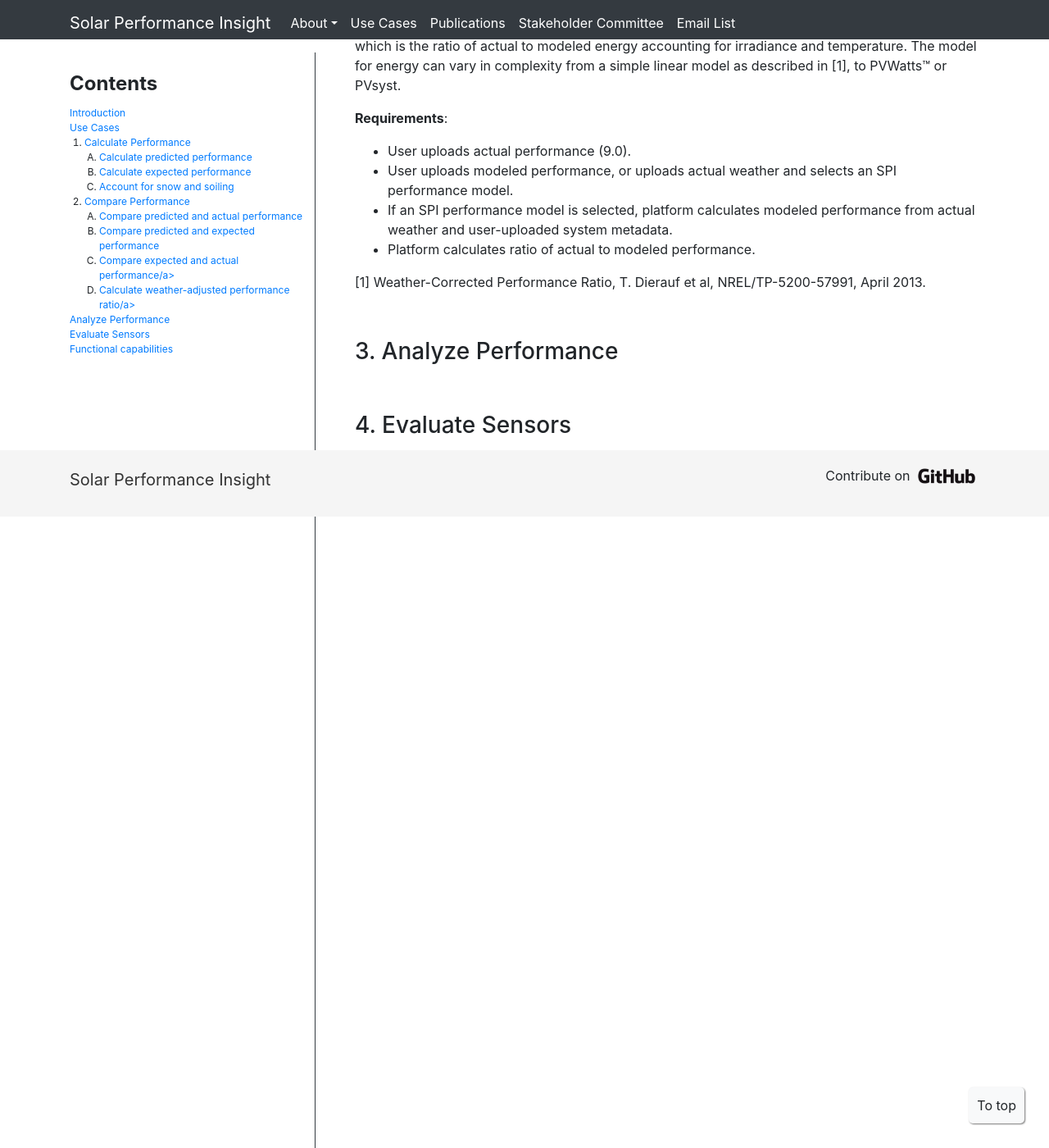
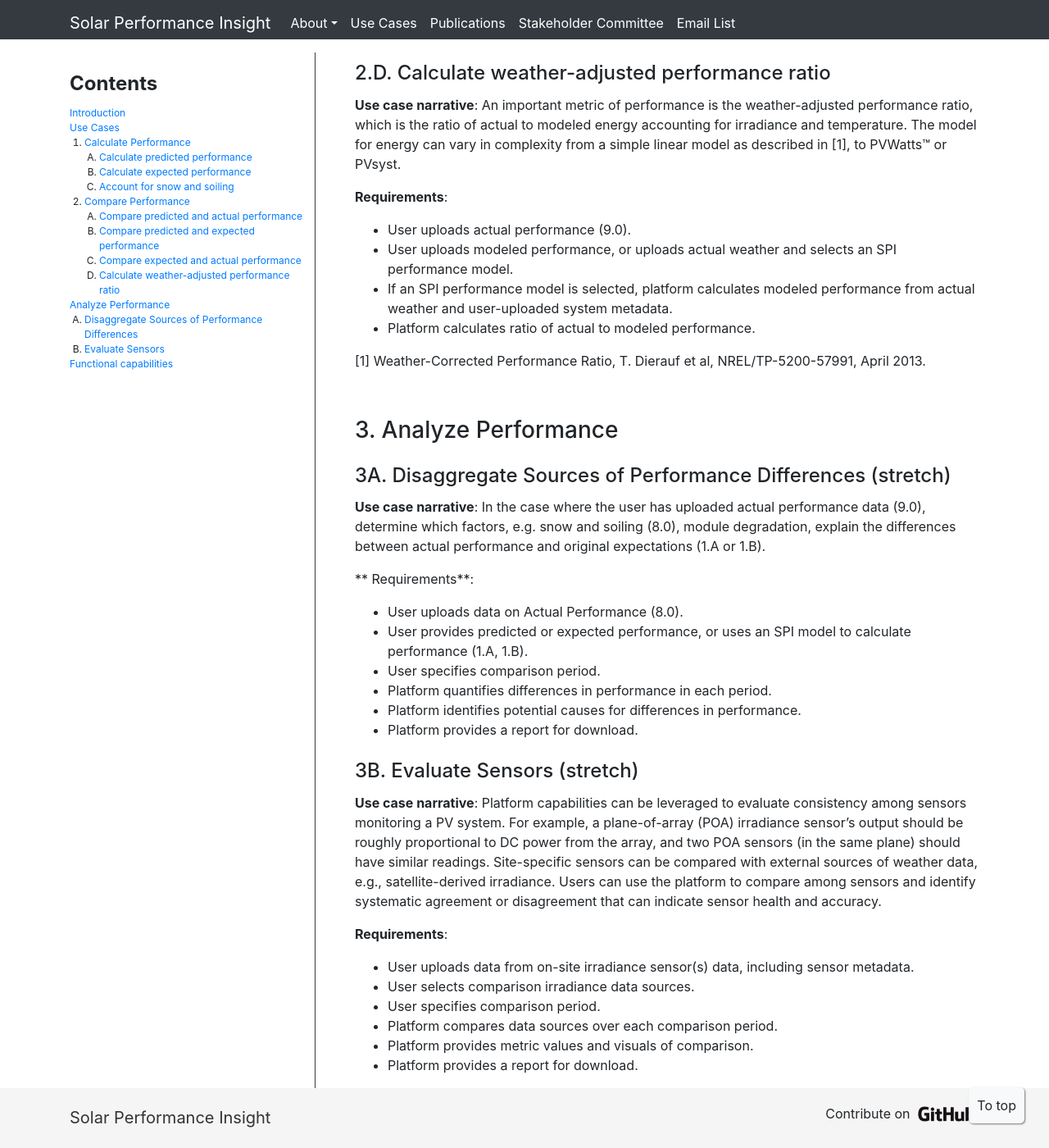
Before and after one commit to SolarPerformanceInsight/SolarPerformanceInsight.github.io, a Jekyll site: the page built from usecases.md, in a window 1280 px wide and 1400 px high, scrolled down 3608 px. Shown: the whole window at 82% size. Built offline with Jekyll 4.4.1, drawn with Linux system fonts in a browser that asks for light colours; some of the changed text lies outside the part shown.

Commit message:
add use case 3

```diff
--- a/_includes/usecase_sidebar.html
+++ b/_includes/usecase_sidebar.html
@@ -14,16 +14,18 @@
         <ol type="A">
           <li><a href="#uc2A">Compare predicted and actual performance</a></li>
           <li><a href="#uc2B">Compare predicted and expected performance</a></li>
-          <li><a href="#uc2C">Compare expected and actual performance/a></li>
-          <li><a href="#uc2D">Calculate weather-adjusted performance ratio/a></li>
+          <li><a href="#uc2C">Compare expected and actual performance</a></li>
+          <li><a href="#uc2D">Calculate weather-adjusted performance ratio</a></li>
         </ol>
       </ol>
       <li><a href="#analyzeperformance">Analyze Performance</a></li>
-      </ol>
-      <li><a href="#evaluatesensors">Evaluate Sensors</a></li>
+        <ol type="A">
+          <li><a href="#uc3A">Disaggregate Sources of Performance Differences</a></li>
+          <li><a href="#uc3B">Evaluate Sensors</a></li>
+        </ol>
       </ol>
   <li><a href="#capabilities">Functional capabilities</a></li>
-    <ol start="5">
+    <ol start="4">
     </ol>
 </ul>
 </div>
--- a/usecases.md
+++ b/usecases.md
@@ -52,7 +52,7 @@ user supplied modeling assumptions and actual weather data.
 ### 1. Calculate Performance {#calculateperformance}
 {: .anchor}
 
-#### 1.A. Calculate predicted performance {#uc1a}
+#### 1.A. Calculate predicted performance {#uc1A}
 {: .anchor}
 
 **Use case narrative**: Using an SPI Performance Model (5.0) with user-provided modeling assumptions,
@@ -66,7 +66,7 @@ user input system metadata (6.0), and user supplied weather data (7.0), calculat
 - Platform executes the performance model.
 - Platform provides a report for download, or returns model output via the API.
 
-#### 1.B. Calculate expected performance {#uc1b}
+#### 1.B. Calculate expected performance {#uc1B}
 {: .anchor}
 
 **Use case narrative**: Using the SPI Performance Model (5.0) with user-provided modeling assumptions,
@@ -82,7 +82,7 @@ calculate system output.
 - Platform executes the performance model.
 - Platform provides a report for download, or returns model output via the API.
 
-#### 1.C. Account for snow and soiling {#uc1c}
+#### 1.C. Account for snow and soiling {#uc1C}
 {: .anchor}
 
 **Use case narrative**: Snow and soiling are two key, user-identified external factors that affect
@@ -97,7 +97,8 @@ calculate system output.
 ### 2. Compare Performance {#compareperformance}
 {: .anchor}
 
-#### 2.A Compare Predicted and Actual Performance {#uc2A}
+#### 2.A Compare predicted and actual performance {#uc2A}
+{: .anchor}
 
 **Use case narrative**: This use case assumes that the user has the original weather data
 used to predict performance, and has the predicted performance retained from the original simulations
@@ -110,9 +111,10 @@ the differences between actual weather and the weather conditions assumed for th
 - User uploads recorded predicted performance or selects results of a Predicted Performance run (1.A).
 - User uploads actual weather and actual performance.
 - Platform adjusts actual performance to the irradiance and temperature of the predicted performance.
-- Platform provides a report for download, or returns model output via the API.
+- Platform provides a report for download.
 
-#### 2.B. Compare Expected and Predicted Performance {#uc2B}
+#### 2.B. Compare predicted and expected performance {#uc2B}
+{: .anchor}
 
 **Use case narrative**: This use case assumes that the user has the original weather data
 used to predict performance, and has the predicted performance retained from the original simulations
@@ -127,9 +129,10 @@ actual weather and the weather conditions assumed for the predicted performance.
 - User uploads actual weather.
 - Platform calculates expected performance from actual weather and user-uploaded system metadata.
 - Platform adjusts expected performance to the irradiance and temperature of the predicted performance.
-- Platform provides a report for download, or returns model output via the API.
+- Platform provides a report for download.
 
-#### 2.C. Compare Actual and Expected Performance {#uc2C}
+#### 2.C. Compare expected and actual performance {#uc2C}
+{: .anchor}
 
 **Use case narrative**: This use case assumes that the user is able to upload actual performance and actual
 weather data. The framework calculates expected performance from the actual weather. Calculated expected performance
@@ -139,9 +142,10 @@ over-performance in the actual weather conditions.
 **Requirements**:
 - User uploads actual weather and actual performance data.
 - Platform calculates expected performance from actual weather and user-uploaded system metadata.
-- Platform provides a report for download, or returns model output via the API.
+- Platform provides a report for download.
 
 #### 2.D. Calculate weather-adjusted performance ratio {#uc2D}
+{: .anchor}
 
 **Use case narrative**: An important metric of performance is the weather-adjusted performance ratio,
 which is the ratio of actual to modeled energy accounting for irradiance and temperature. The model for energy
@@ -159,5 +163,33 @@ can vary in complexity from a simple linear model as described in [1], to PVWatt
 ### 3. Analyze Performance {#analyzeperformance}
 {: .anchor}
 
-### 4. Evaluate Sensors {#evaluatesensors}
-{: .anchor}
+#### 3A. Disaggregate Sources of Performance Differences (stretch) {#uc3A}
+
+**Use case narrative**: In the case where the user has uploaded actual performance data (9.0),
+determine which factors, e.g. snow and soiling (8.0), module degradation, explain the differences
+between actual performance and original expectations (1.A or 1.B).
+
+** Requirements**:
+- User uploads data on Actual Performance (8.0).
+- User provides predicted or expected performance, or uses an SPI model to calculate performance (1.A, 1.B).
+- User specifies comparison period.
+- Platform quantifies differences in performance in each period.
+- Platform identifies potential causes for differences in performance.
+- Platform provides a report for download.
+
+#### 3B. Evaluate Sensors (stretch) {#uc3B}
+
+**Use case narrative**: Platform capabilities can be leveraged to evaluate consistency among sensors
+monitoring a PV system. For example, a plane-of-array (POA) irradiance sensor’s output should be roughly
+proportional to DC power from the array, and two POA sensors (in the same plane) should have similar readings.
+Site-specific sensors can be compared with external sources of weather data, e.g., satellite-derived irradiance.
+Users can use the platform to compare among sensors and identify systematic agreement or disagreement that
+can indicate sensor health and accuracy.
+
+**Requirements**:
+- User uploads data from on-site irradiance sensor(s) data, including sensor metadata.
+- User selects comparison irradiance data sources.
+- User specifies comparison period.
+- Platform compares data sources over each comparison period.
+- Platform provides metric values and visuals of comparison.
+- Platform provides a report for download.
```
